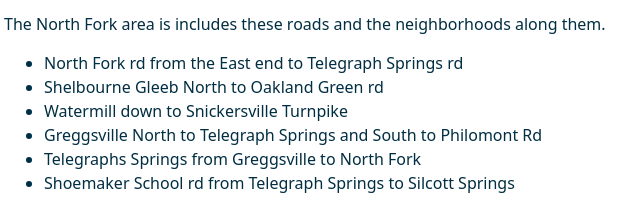
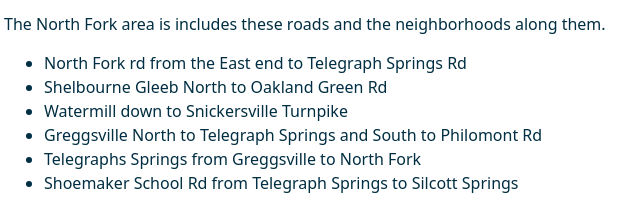
Before and after one commit to gymx/KLB-NorthFork, an Astro site: page / in a window 1280 px wide. Shown: the part 1402-1614 px from the top of the page, 252-892 px from the left. Built offline with nearby package versions, Linux system fonts and the light colour scheme; Astro itself is replaced by a stand-in of ours.

Commit message:
updates to push to github pages

```diff
--- a/src/pages/index.astro
+++ b/src/pages/index.astro
@@ -48,12 +48,12 @@ import MapImage from "../assets/images/AreaMap.webp";
       them.
     </p>
     <ul>
-      <li>North Fork rd from the East end to Telegraph Springs rd</li>
-      <li>Shelbourne Gleeb North to Oakland Green rd</li>
+      <li>North Fork rd from the East end to Telegraph Springs Rd</li>
+      <li>Shelbourne Gleeb North to Oakland Green Rd</li>
       <li>Watermill down to Snickersville Turnpike</li>
       <li>Greggsville North to Telegraph Springs and South to Philomont Rd</li>
       <li>Telegraphs Springs from Greggsville to North Fork</li>
-      <li>Shoemaker School rd from Telegraph Springs to Silcott Springs</li>
+      <li>Shoemaker School Rd from Telegraph Springs to Silcott Springs</li>
     </ul>
   </section>
 
```
